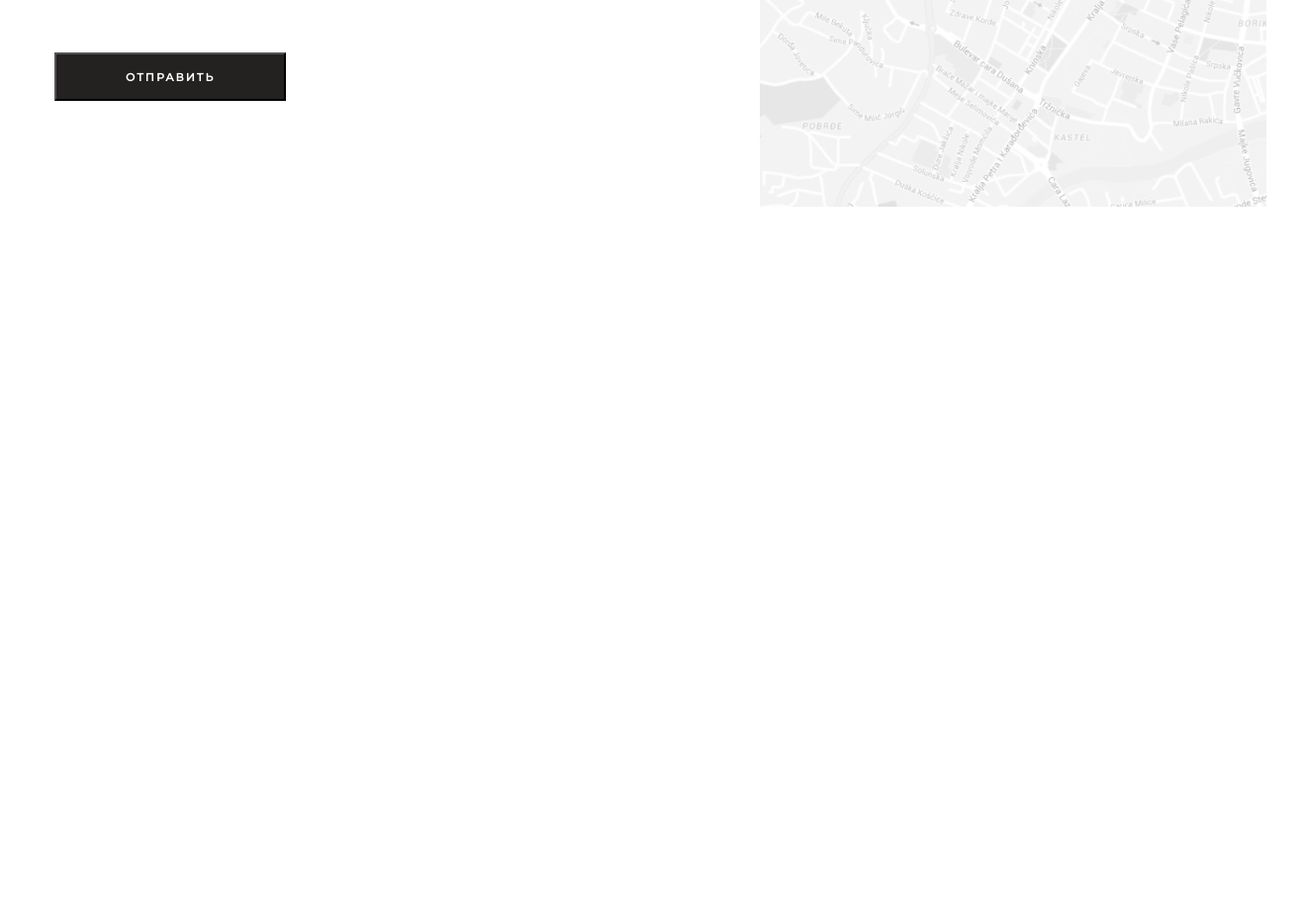
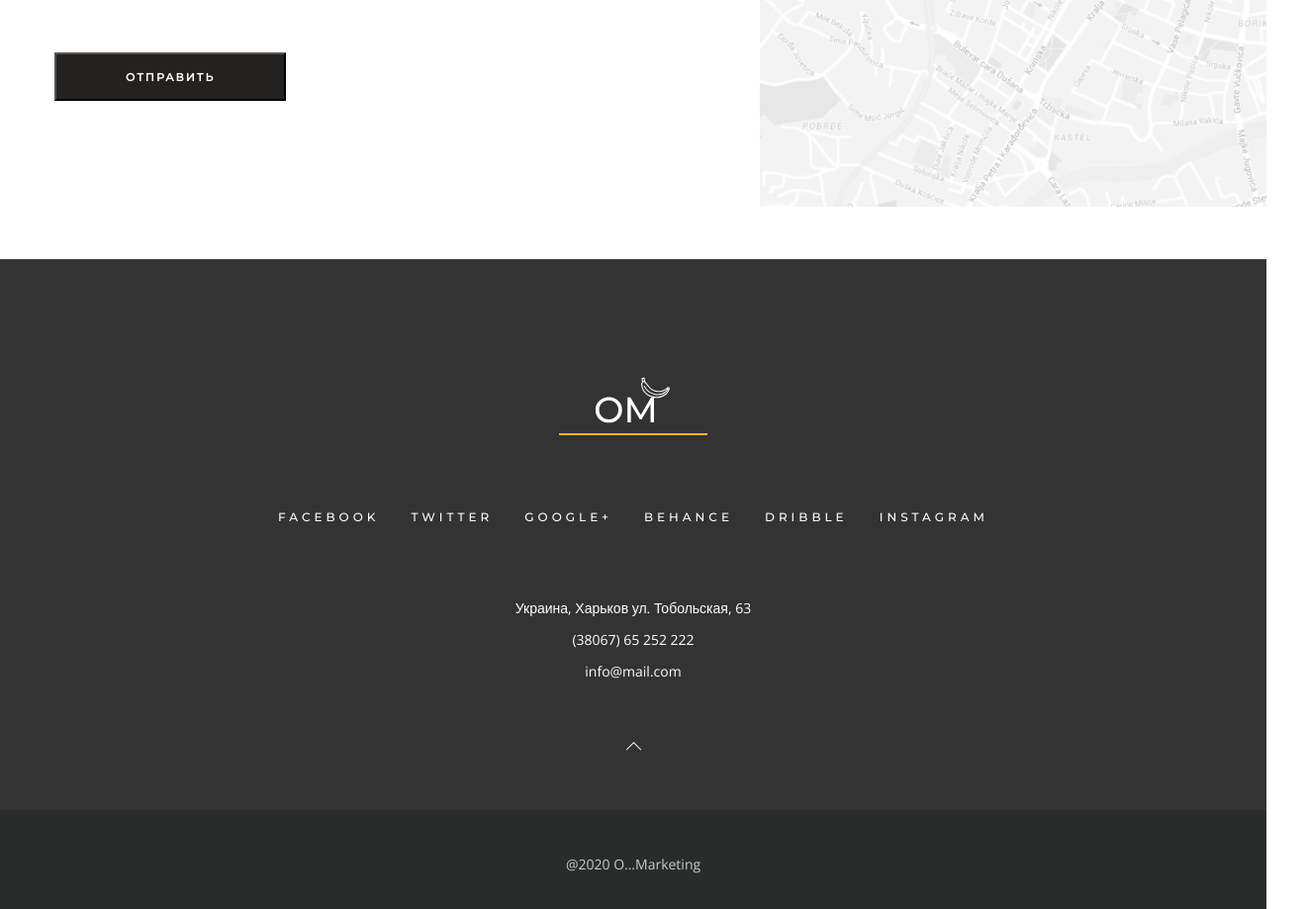
Before and after one commit to Vitek3573/OM, a plain HTML site: page app/index.html in a window 1280 px wide. Shown: the part 9190-10109 px from the top of the page at 99% size, 1320 px wide, since content can reach past the window. Before the commit the page ends 9452 px from the top, so only its background shows below. Drawn offline with nearby package versions, Linux system fonts and the light colour scheme; files that its build step writes are made by us from their sources.

Commit message:
create footer

```diff
--- a/app/index.html
+++ b/app/index.html
@@ -480,6 +480,35 @@
             </form>
         </div>
     </section>
+    <section class="footer">
+        <div class="container">
+            <img src="images/footer-logo.svg" alt="logo">
+            <div class="footer__inner">
+                <ul class="footer__list">
+                    <li class="footer__list-link"> <a href="#">FACEBOOK</a></li>
+                    <li class="footer__list-link"> <a href="#">TWITTER</a></li>
+                    <li class="footer__list-link"> <a href="#">GOOGLE+</a></li>
+                    <li class="footer__list-link"> <a href="#">BEHANCE</a></li>
+                    <li class="footer__list-link"> <a href="#">DRIBBLE</a></li>
+                    <li class="footer__list-link"> <a href="#">INSTAGRAM</a></li>
+                </ul>
+                <div class="footer__text-1">
+                    Украина, Харьков
+                    ул. Тобольская, 63
+                </div>
+                <div class="footer__text-2">
+                    (38067) 65 252 222
+                </div>
+                <div class="footer__text-3">
+                    info@mail.com
+                </div>
+                <img class="footer-arrow" src="images/arrow.svg" alt="arrow">
+            </div>
+        </div>
+        <div class="footer__bottom">
+            <p>@2020 O...Marketing</p>
+        </div>
+    </section>
     <script src="js/mixitup.min.js"></script>
     <script src="js/main.min.js"></script>
     <script src="js/slick.min.js"></script>
--- a/app/scss/style.scss
+++ b/app/scss/style.scss
@@ -349,10 +349,10 @@
     transform: translateY(-150%);
 }
 .slick-prev {
-    left: -95px;
+    left: -65px;
 }
 .slick-next {
-    right: -95px;
+    right: -60px;
 }
 .team {
     padding: 120px 0 130px;
@@ -487,3 +487,51 @@ ul.pricing__item {
     cursor: pointer;
     margin-top: 40px;
 }
+.footer {
+    background-color: #333333;
+}
+.footer img {
+    margin: 0 auto;
+    padding-top: 110px;
+}
+.footer__inner {
+    margin-top: 70px;
+}
+.footer__list {
+    display: flex;
+    justify-content: center;
+}
+.footer__list li + li {
+    margin-left: 32px;
+}
+.footer__list-link {
+    margin-bottom: 65px;
+}
+.footer__list-link a {
+    color: #fff;
+    font-size: 12px;
+    line-height: 15px;
+    letter-spacing: 4px;
+    font-family: "Montserrat", sans-serif;
+}
+.footer__text-1,
+.footer__text-2,
+.footer__text-3 {
+    display: flex;
+    justify-content: center;
+    color: #fff;
+    font-weight: 400;
+    font-size: 14px;
+    line-height: 32px;
+}
+.footer__inner .footer-arrow{
+    padding-top: 55px;
+    margin-bottom: 60px;
+}
+.footer__bottom{
+    background-color: #2A2C2B;
+    text-align: center;
+    height: 100px;
+    padding-top: 43px;
+    color: #CCCCCC;
+}
```
Also changed, not shown: app/images/arrow.svg (added), app/images/footer-logo.svg (added).
